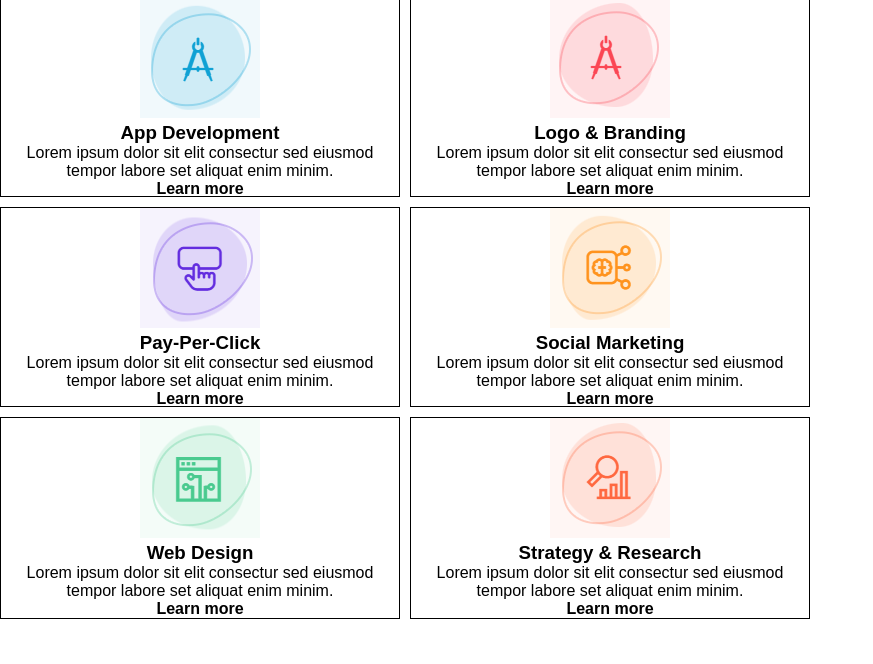
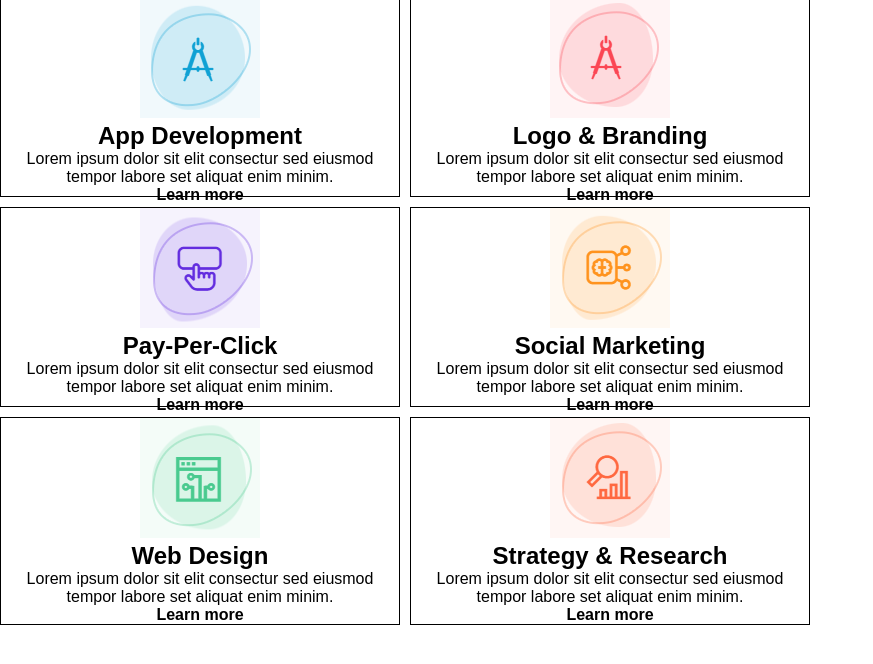
Before and after one commit to HahnOZ/s5s2, a plain HTML site: page index.html in a window 1280 px wide. Shown: the part 40-704 px from the top of the page, without its empty margins (0-873 px from the left). Drawn offline with Linux system fonts and the light colour scheme.

Commit message:
nombre-del-commit 5

```diff
--- a/index.html
+++ b/index.html
@@ -14,41 +14,41 @@
 
         <article class="item">
             <img src="./img1.png" alt="">
-            <h1>App Development</h1>
+            <h2>App Development</h2>
             <p>Lorem ipsum dolor sit elit consectur sed eiusmod tempor labore set aliquat enim minim.</p>
             <b>Learn more</b>
         </article>
         <article class="item">
             <img src="./img2.png" alt="">
-            <h1>Logo & Branding</h1>
+            <h2>Logo & Branding</h2>
             <p>Lorem ipsum dolor sit elit consectur sed eiusmod tempor labore set aliquat enim minim.</p>
             <b>Learn more</b>
         </article>
 
         <article class="item">
             <img src="./img3.png" alt="">
-            <h1>Pay-Per-Click</h1>
+            <h2>Pay-Per-Click</h2>
             <p>Lorem ipsum dolor sit elit consectur sed eiusmod tempor labore set aliquat enim minim.</p>
             <b>Learn more</b>
         </article>
 
         <article class="item">
             <img src="./img4.png" alt="">
-            <h1>Social Marketing</h1>
+            <h2>Social Marketing</h2>
             <p>Lorem ipsum dolor sit elit consectur sed eiusmod tempor labore set aliquat enim minim.</p>
             <b>Learn more</b>
         </article>
 
         <article class="item">
             <img src="./img5.png" alt="">
-            <h1>Web Design</h1>
+            <h2>Web Design</h2>
             <p>Lorem ipsum dolor sit elit consectur sed eiusmod tempor labore set aliquat enim minim.</p>
             <b>Learn more</b>
         </article>
 
         <article class="item">
             <img src="./img6.png" alt="">
-            <h1>Strategy & Research</h1>
+            <h2>Strategy & Research</h2>
             <p>Lorem ipsum dolor sit elit consectur sed eiusmod tempor labore set aliquat enim minim.</p>
             <b>Learn more</b>
         </article>
```
